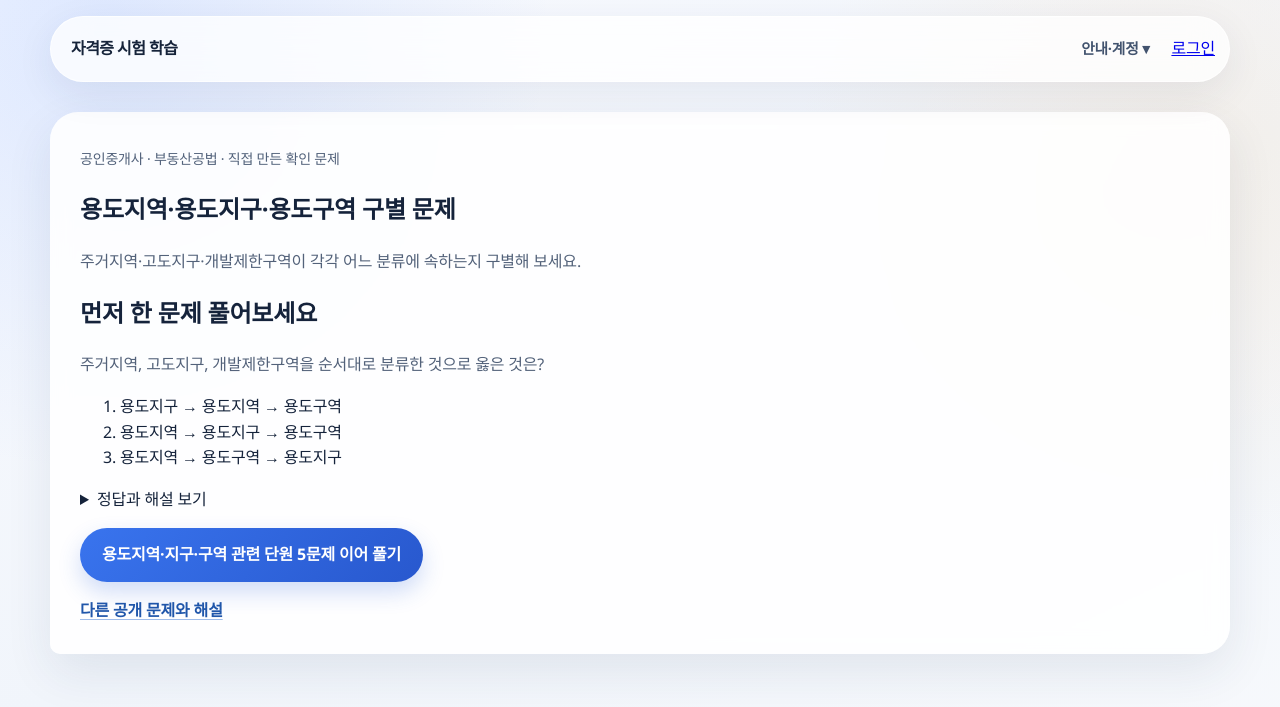
After one commit to noh73010/education-webapp, a Django app: page /study-examples/land-zones/ in a window 1280 px wide. The commit adds this page. Shown: the top 707 px of the page. Run offline with Django 5.2, Linux system fonts and the light colour scheme.

Commit message:
Publish public law practice examples for realtor readers

```diff
--- /dev/null
+++ b/core/templates/core/public_law_example.html
@@ -0,0 +1,20 @@
+{% extends "core/base.html" %}
+{% block title %}{{ title }} | 공인중개사 합격한걸음{% endblock %}
+{% block meta_description %}{{ intro }} 로그인 없이 정답과 해설을 확인할 수 있습니다.{% endblock %}
+{% block meta_robots %}index, follow{% endblock %}
+{% block content %}
+<main class="page-shell compact-page"><article class="card">
+  <p class="meta-text">공인중개사 · 부동산공법 · 직접 만든 확인 문제</p>
+  <h1>{{ title }}</h1>
+  <p>{{ intro }}</p>
+  <h2>먼저 한 문제 풀어보세요</h2>
+  <p>{{ question }}</p>
+  <ol>{% for choice in choices %}<li>{{ choice }}</li>{% endfor %}</ol>
+  <details><summary>정답과 해설 보기</summary>
+    <p><strong>{{ answer }}</strong></p><p>{{ explanation }}</p>
+    <p>근거: <a href="{{ law_url }}">{{ law }}</a></p>
+  </details>
+  <p><a class="main-button" href="{% url 'guest_practice' %}?blog={{ campaign }}">{{ course_label }} 5문제 이어 풀기</a></p>
+  <a href="{% url 'study_examples' %}">다른 공개 문제와 해설</a>
+</article></main>
+{% endblock %}
--- a/core/templates/core/study_examples.html
+++ b/core/templates/core/study_examples.html
@@ -21,6 +21,8 @@
         <li><a href="#contract">공인중개사 민법: 무효와 취소</a></li>
         <li><a href="#floor-area">공인중개사 공법: 건폐율과 용적률</a></li>
         <li><a href="{% url 'building_ratios' %}">건폐율·용적률 계산 문제 한 개 풀기</a></li>
+        <li><a href="{% url 'land_zones' %}">용도지역·용도지구·용도구역 구별 문제</a></li>
+        <li><a href="{% url 'land_readjustment' %}">수용·사용과 환지방식 구별 문제</a></li>
         <li><a href="#npv">공인중개사 학개론: 순현재가치</a></li>
       </ul>
     </nav>
--- /dev/null
+++ b/core/views/public_law_examples.py
@@ -0,0 +1,35 @@
+from django.shortcuts import render
+from django.views.decorators.http import require_safe
+
+
+EXAMPLES = {
+    "land-zones": {
+        "title": "용도지역·용도지구·용도구역 구별 문제",
+        "intro": "주거지역·고도지구·개발제한구역이 각각 어느 분류에 속하는지 구별해 보세요.",
+        "question": "주거지역, 고도지구, 개발제한구역을 순서대로 분류한 것으로 옳은 것은?",
+        "choices": ("용도지구 → 용도지역 → 용도구역", "용도지역 → 용도지구 → 용도구역", "용도지역 → 용도구역 → 용도지구"),
+        "answer": "② 용도지역 → 용도지구 → 용도구역",
+        "explanation": "주거지역은 용도지역 중 도시지역을 세분한 것입니다. 고도지구는 건축물 높이를 규율하는 용도지구입니다. 개발제한구역은 용도구역입니다. ①은 지역과 지구를, ③은 지구와 구역을 바꿨습니다. 이 문제는 지정 명칭의 분류만 묻고 실제 필지의 건축 가능 여부는 묻지 않습니다.",
+        "law": "국토의 계획 및 이용에 관한 법률 제36~38조",
+        "law_url": "https://www.law.go.kr/lsLinkCommonInfo.do?lsJoLnkSeq=1028408089",
+        "course_label": "용도지역·지구·구역 관련 단원",
+        "campaign": "realtor-land-zones",
+    },
+    "land-readjustment": {
+        "title": "도시개발법 수용·사용과 환지방식 구별 문제",
+        "intro": "사업에 필요한 토지를 수용·사용하는 방식과 종전 토지를 재배치하는 환지방식을 구별해 보세요.",
+        "question": "도시개발사업의 시행 방식에 관한 설명으로 옳은 것은?",
+        "choices": ("도시개발사업은 환지방식으로만 시행할 수 있다.", "수용과 환지는 구분되지만 하나의 사업에서 혼용할 수 없다.", "수용 또는 사용의 방식, 환지방식 또는 이를 혼용하는 방식이 가능하다."),
+        "answer": "③ 수용 또는 사용, 환지, 혼용 방식이 가능합니다.",
+        "explanation": "도시개발법은 환지방식만 허용하지 않으므로 ①은 틀립니다. 두 방식을 혼용할 수도 있으므로 ②도 틀립니다. 구체적으로 어느 사업에 어떤 방식을 택할 수 있는지는 법령상 요건을 별도로 확인해야 합니다.",
+        "law": "도시개발법 제21조",
+        "law_url": "https://www.law.go.kr/lsLinkCommonInfo.do?chrClsCd=010202&lsJoLnkSeq=1029378289",
+        "course_label": "도시개발법 단원",
+        "campaign": "realtor-land-readjustment",
+    },
+}
+
+
+@require_safe
+def public_law_example(request, topic):
+    return render(request, "core/public_law_example.html", EXAMPLES[topic])
--- a/core/views/seo.py
+++ b/core/views/seo.py
@@ -4,7 +4,7 @@ from django.utils.html import escape
 from django.views.decorators.http import require_safe
 
 
-PUBLIC_PAGES = ("landing", "service_info", "study_examples", "realtor_study_kit", "reorder_point", "building_ratios", "content_sources", "privacy_info")
+PUBLIC_PAGES = ("landing", "service_info", "study_examples", "realtor_study_kit", "reorder_point", "building_ratios", "land_zones", "land_readjustment", "content_sources", "privacy_info")
 
 
 @require_safe
--- a/myproject/urls.py
+++ b/myproject/urls.py
@@ -58,6 +58,7 @@ from core.views.account_settings import account_settings
 from core.views.learning_experience import problem_report, learning_start, diagnostic_result, save_mission_draft
 from core.views.exams import exam_draft, exam_question_review
 from core.views.seo import ads_txt, robots_txt, sitemap_xml
+from core.views.public_law_examples import public_law_example
 from core.views.visit_stats import visit_stats
 from core.views.stats import wrong_reason_attempts
 from core.views.guest_practice import guest_practice
@@ -76,6 +77,8 @@ urlpatterns = [
     path("realtor/study-quiz/", TemplateView.as_view(template_name="core/realtor_study_kit.html"), name="realtor_study_kit"),
     path("study-examples/reorder-point/", TemplateView.as_view(template_name="core/reorder_point.html"), name="reorder_point"),
     path("study-examples/building-ratios/", TemplateView.as_view(template_name="core/building_ratios.html"), name="building_ratios"),
+    path("study-examples/land-zones/", public_law_example, {"topic": "land-zones"}, name="land_zones"),
+    path("study-examples/land-readjustment/", public_law_example, {"topic": "land-readjustment"}, name="land_readjustment"),
     path("ads.txt", ads_txt, name="ads_txt"),
     path("robots.txt", robots_txt, name="robots_txt"),
     path("sitemap.xml", sitemap_xml, name="sitemap_xml"),
```
Also changed, not shown: core/tests/test_public_search.py (+1 -1 lines).
